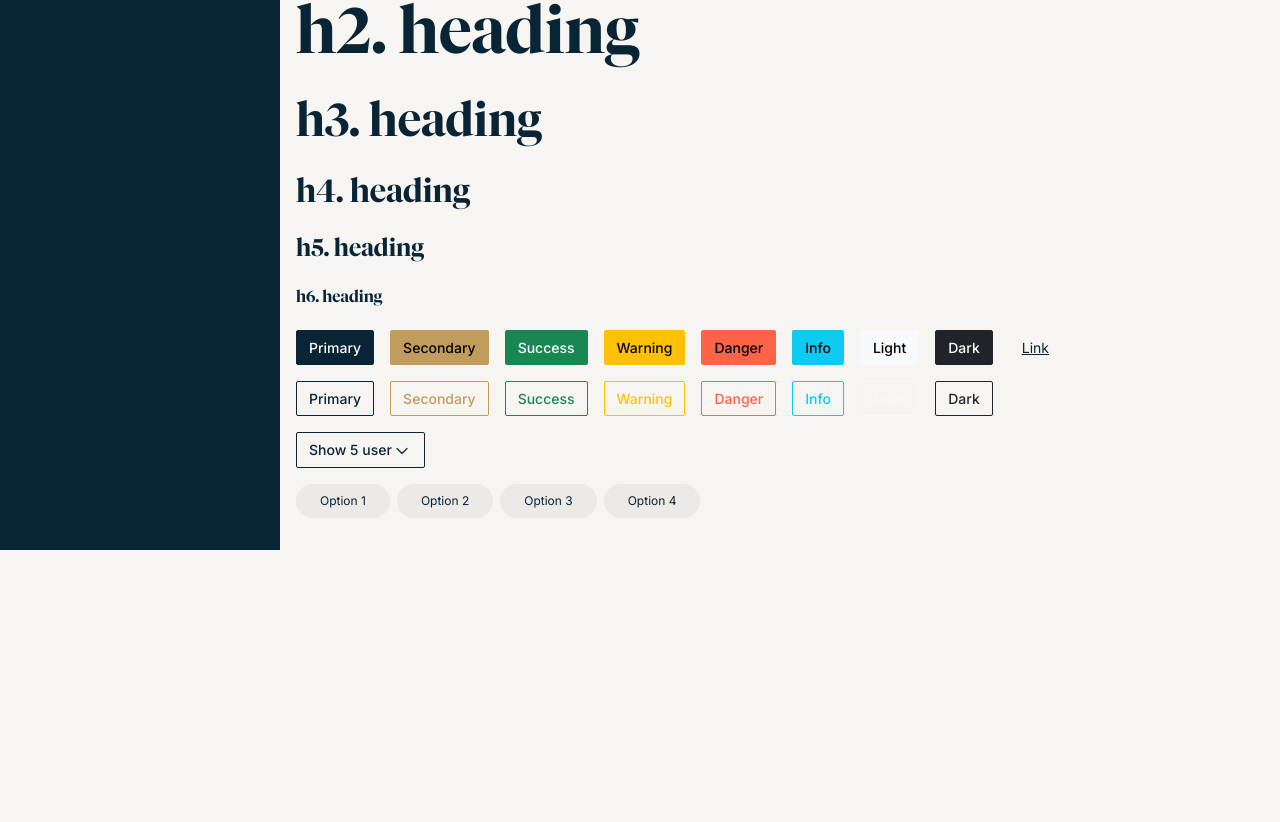
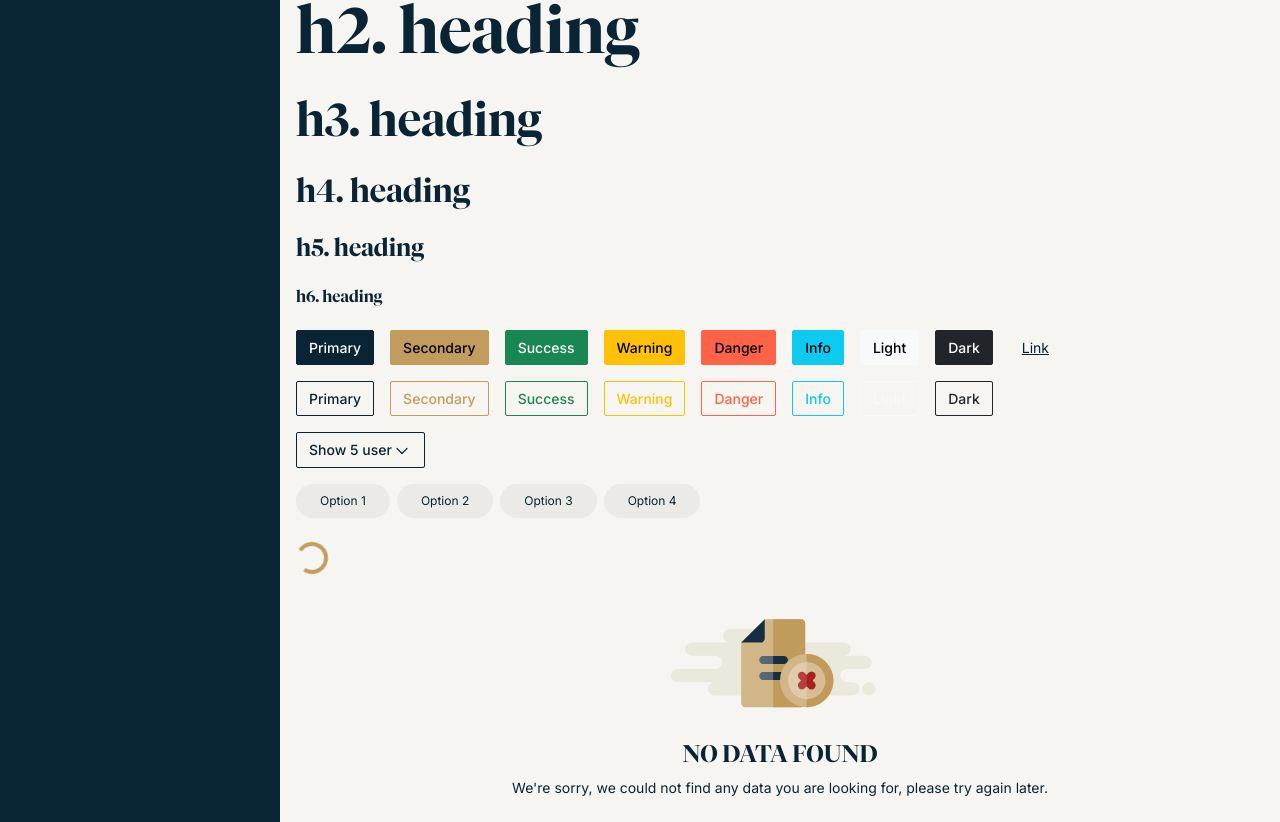
Before and after one commit to dixitSimform/jensen-education, a React (Vite) app: page /styleguide in a window 1280 px wide. Shown: the part 302-1124 px from the top of the page. Before the commit the page ends 852 px from the top, so only its background shows below. Built offline with nearby package versions, Linux system fonts and the light colour scheme.

Commit message:
Loader and NoData component

```diff
--- /dev/null
+++ b/src/components/Loader.tsx
@@ -0,0 +1,9 @@
+import { Spinner } from "react-bootstrap";
+
+export const Loader = () => {
+  return (
+    <Spinner animation="border" role="status" variant="secondary">
+      <span className="visually-hidden">Loading...</span>
+    </Spinner>
+  );
+};
--- /dev/null
+++ b/src/components/NoData.tsx
@@ -0,0 +1,21 @@
+import { Stack } from "react-bootstrap";
+import { NoDataFound } from "../icons/NoDataFound";
+
+interface NoDataProps {
+  title?: string;
+  description?: string;
+}
+
+export const NoData = ({ title, description }: NoDataProps) => {
+  const titleText = title || "No Data Found";
+  const descriptionText =
+    description ||
+    "We're sorry, we could not find any data you are looking for, please try again later.";
+  return (
+    <Stack className="align-items-center">
+      <NoDataFound />
+      <h5 className="mb-2 text-uppercase">{titleText}</h5>
+      <p className="text-sm">{descriptionText}</p>
+    </Stack>
+  );
+};
--- a/src/components/PersonCard.tsx
+++ b/src/components/PersonCard.tsx
@@ -1,26 +1,33 @@
-import { Badge, Card } from 'react-bootstrap'
+import { Badge, Card } from "react-bootstrap";
 
 type TPersonCard = {
-  image: string
-  name: string
-  number: string
-  email: string
-  department: string
-}
+  image: string;
+  name: string;
+  number: string;
+  email: string;
+  department: string;
+};
 
 export const PersonCard = (props: TPersonCard) => {
-  const { department, email, image, name, number } = props
+  const { department, email, image, name, number } = props;
   return (
-    <Card className='person-card'>
-      <Card.Img variant='left' src={image} alt={name} className='person-card__image' />
-      <Card.Body className='person-card__content d-flex flex-column justify-content-center gap-3'>
-        <h5 className='person-card__name mb-0'>{name}</h5>
-        <div className='person-card__meta d-flex gap-2 flex-wrap'>
+    <Card className="person-card flex-md-row">
+      <div className="person-card-image flex-shrink-0">
+        <Card.Img
+          variant="left"
+          src={image}
+          alt={name}
+          className="w-100 h-100 object-fit-cover"
+        />
+      </div>
+      <Card.Body className="person-card-content d-flex flex-column justify-content-center gap-3">
+        <h5 className="mb-0">{name}</h5>
+        <div className="d-flex gap-2 flex-wrap">
           <Badge pill>{number}</Badge>
           <Badge pill>{email}</Badge>
           <Badge pill>{department}</Badge>
         </div>
       </Card.Body>
     </Card>
-  )
-}
+  );
+};
--- /dev/null
+++ b/src/icons/NoDataFound.tsx
@@ -0,0 +1,71 @@
+export const NoDataFound = () => {
+  return (
+    <svg
+      width="250"
+      height="150"
+      viewBox="0 0 250 150"
+      fill="none"
+      xmlns="http://www.w3.org/2000/svg"
+    >
+      <path
+        fill-rule="evenodd"
+        clip-rule="evenodd"
+        d="M59.4698 105.421H145.644C146.132 105.421 146.607 105.368 147.064 105.268C147.522 105.368 147.997 105.421 148.485 105.421H197.727C201.388 105.421 204.356 102.453 204.356 98.7919C204.356 95.1309 201.388 92.1631 197.727 92.1631H192.046C188.385 92.1631 185.417 89.1953 185.417 85.5343C185.417 81.8733 188.385 78.9055 192.046 78.9055H210.038C213.699 78.9055 216.667 75.9377 216.667 72.2768C216.667 68.6158 213.699 65.648 210.038 65.648H189.205C192.866 65.648 195.833 62.6802 195.833 59.0192C195.833 55.3582 192.866 52.3904 189.205 52.3904H128.599C132.26 52.3904 135.227 49.4226 135.227 45.7616C135.227 42.1006 132.26 39.1328 128.599 39.1328H74.6213C70.9603 39.1328 67.9925 42.1006 67.9925 45.7616C67.9925 49.4226 70.9603 52.3904 74.6213 52.3904H36.7425C33.0815 52.3904 30.1137 55.3582 30.1137 59.0192C30.1137 62.6802 33.0815 65.648 36.7425 65.648H60.4168C64.0777 65.648 67.0455 68.6158 67.0455 72.2768C67.0455 75.9377 64.0777 78.9055 60.4168 78.9055H22.538C18.877 78.9055 15.9092 81.8733 15.9092 85.5343C15.9092 89.1953 18.877 92.1631 22.538 92.1631H59.4698C55.8088 92.1631 52.841 95.1309 52.841 98.7919C52.841 102.453 55.8088 105.421 59.4698 105.421ZM213.826 105.422C217.487 105.422 220.454 102.454 220.454 98.7929C220.454 95.1319 217.487 92.1641 213.826 92.1641C210.165 92.1641 207.197 95.1319 207.197 98.7929C207.197 102.454 210.165 105.422 213.826 105.422Z"
+        fill="#EBE8DD"
+      />
+      <path
+        d="M109.738 29.3633H146.172C148.383 29.3633 150.175 31.1554 150.175 33.366V113.266C150.175 115.477 148.383 117.269 146.172 117.269H90.1912C87.9806 117.269 86.1885 115.477 86.1885 113.266V52.6169L100.627 43.6533L109.738 29.3633Z"
+        fill="#D2B687"
+      />
+      <path
+        d="M146.173 29.3633H118.182V117.269H146.173C148.383 117.269 150.175 115.477 150.175 113.266V33.366C150.176 31.1554 148.383 29.3633 146.173 29.3633Z"
+        fill="#C19B5C"
+      />
+      <path
+        d="M86.1885 52.6169H105.743C107.949 52.6169 109.738 50.8282 109.738 48.6219V29.3633L86.1885 52.6169Z"
+        fill="#162F40"
+      />
+      <path
+        d="M118.182 81.9219H108.2C105.994 81.9219 104.205 83.7106 104.205 85.9168C104.205 88.1231 105.994 89.9118 108.2 89.9118H118.182L120.845 85.9168L118.182 81.9219Z"
+        fill="#556773"
+      />
+      <path
+        d="M128.921 81.9219H118.182V89.9118H128.921C131.128 89.9118 132.916 88.1231 132.916 85.9168C132.916 83.7106 131.128 81.9219 128.921 81.9219Z"
+        fill="#162F40"
+      />
+      <path
+        d="M108.2 73.9313H118.182L120.845 69.9364L118.182 65.9414H108.2C105.994 65.9414 104.205 67.7301 104.205 69.9364C104.205 72.1429 105.994 73.9313 108.2 73.9313Z"
+        fill="#556773"
+      />
+      <path
+        d="M128.921 65.9414H118.182V73.9313H128.921C131.127 73.9313 132.916 72.1427 132.916 69.9364C132.916 67.7301 131.127 65.9414 128.921 65.9414Z"
+        fill="#162F40"
+      />
+      <path
+        d="M151.706 117.272C137.001 117.272 125.038 105.309 125.038 90.605C125.038 75.9006 137.001 63.9375 151.706 63.9375C166.411 63.9375 178.374 75.9006 178.374 90.605C178.374 105.309 166.411 117.272 151.706 117.272Z"
+        fill="#D2B687"
+      />
+      <path
+        d="M151.706 63.9375V117.272C166.41 117.272 178.374 105.309 178.374 90.605C178.374 75.9006 166.41 63.9375 151.706 63.9375Z"
+        fill="#C19B5C"
+      />
+      <path
+        d="M151.706 109.285C162.021 109.285 170.383 100.923 170.383 90.6072C170.383 80.2919 162.021 71.9297 151.706 71.9297C141.39 71.9297 133.028 80.2919 133.028 90.6072C133.028 100.923 141.39 109.285 151.706 109.285Z"
+        fill="#DFCCAC"
+      />
+      <path
+        opacity="0.3"
+        d="M151.706 71.9297V109.285C162.021 109.285 170.384 100.922 170.384 90.6072C170.384 80.2919 162.021 71.9297 151.706 71.9297Z"
+        fill="#C19B5C"
+      />
+      <path
+        d="M157.355 90.5295L159.362 88.5227C160.922 86.9628 160.922 84.4332 159.362 82.8731C157.802 81.3131 155.273 81.3131 153.712 82.8731L151.706 84.8799L149.699 82.8731C148.139 81.3131 145.609 81.3131 144.049 82.8731C142.489 84.433 142.489 86.9626 144.049 88.5227L146.056 90.5295L144.049 92.5363C142.489 94.0965 142.489 96.6259 144.049 98.186C144.829 98.9661 145.852 99.3563 146.874 99.3563C147.897 99.3563 148.919 98.9661 149.699 98.186L151.706 96.1792L153.712 98.186C154.493 98.9661 155.515 99.3563 156.537 99.3563C157.56 99.3563 158.582 98.9661 159.362 98.186C160.922 96.6261 160.922 94.0965 159.362 92.5363L157.355 90.5295Z"
+        fill="#B83F3F"
+      />
+      <path
+        d="M157.356 90.5295L159.363 88.5227C160.923 86.9628 160.923 84.4332 159.363 82.8731C157.803 81.3131 155.273 81.3131 153.713 82.8731L151.706 84.8799V96.1795L153.713 98.1863C154.493 98.9664 155.515 99.3566 156.538 99.3566C157.56 99.3566 158.583 98.9664 159.362 98.1863C160.923 96.6264 160.923 94.0968 159.362 92.5366L157.356 90.5295Z"
+        fill="#A82020"
+      />
+    </svg>
+  );
+};
--- a/src/pages/Persons.tsx
+++ b/src/pages/Persons.tsx
@@ -17,7 +17,7 @@ export const Persons = () => {
     setFilter,
     handleSearchChange,
     usersToShow,
-    handleSelect
+    handleSelect,
   } = usePagination();
   return (
     <>
@@ -32,7 +32,7 @@ export const Persons = () => {
                 return (
                   <PersonCard
                     key={person.email}
-                    image={"/images/4.avif"}
+                    image={"/images/person.jpg"}
                     name={person.firstName + " " + person.lastName}
                     number={person.phone}
                     email={person.email}
--- a/src/pages/Styleguide.tsx
+++ b/src/pages/Styleguide.tsx
@@ -8,6 +8,8 @@ import {
 import { Header } from "../components/Header";
 import { ChevronDown } from "../icons/ChevronDown";
 import { useState } from "react";
+import { Loader } from "../components/Loader";
+import { NoData } from "../components/NoData";
 
 export const Styleguide = () => {
   const [value, setValue] = useState([]);
@@ -99,6 +101,8 @@ export const Styleguide = () => {
             Option 4
           </ToggleButton>
         </ToggleButtonGroup>
+        <Loader />
+        <NoData />
       </Stack>
     </>
   );
--- a/src/scss/components/_person-card.scss
+++ b/src/scss/components/_person-card.scss
@@ -1,10 +1,9 @@
 .person-card {
-  flex-direction: row;
-  &__image {
-    aspect-ratio: 107 / 140;
-    object-fit: cover;
+  &-image {
+    width: 107px;
+    height: 140px;
   }
-  &__content {
+  &-content {
     .badge.rounded-pill.bg-primary {
       color: $je-primary;
       background-color: $je-body-bg !important;
```
Also changed, not shown: public/images/person.jpg (added).
